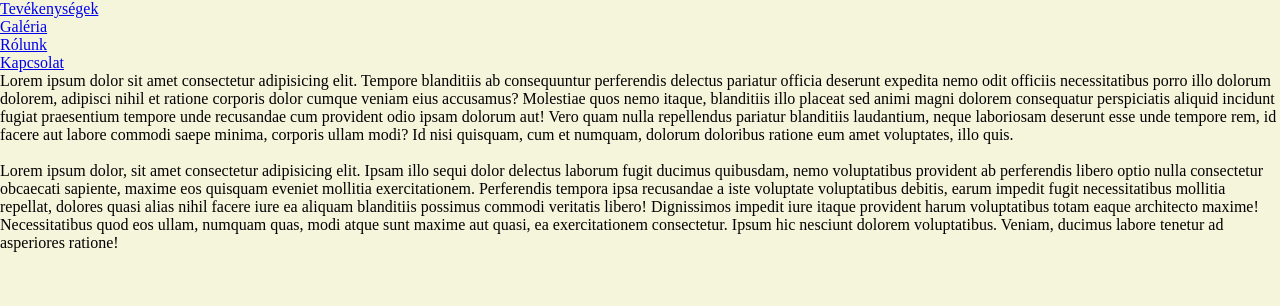
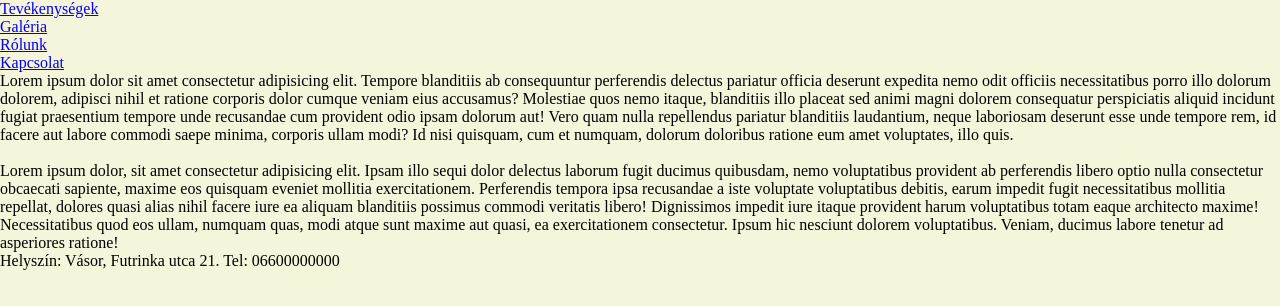
Before and after one commit to kgobolos/teszt, a plain HTML site: page index.html in a window 1280 px wide. Drawn offline with Linux system fonts and the light colour scheme.

Commit message:
modified index.html

```diff
--- a/index.html
+++ b/index.html
@@ -31,7 +31,8 @@
     </section>
     <section class="kapcsolat">
         <div>
-
+            Helyszín: Vásor, Futrinka utca 21.
+            Tel: 06600000000
         </div>
     </section>
 </body>
```
